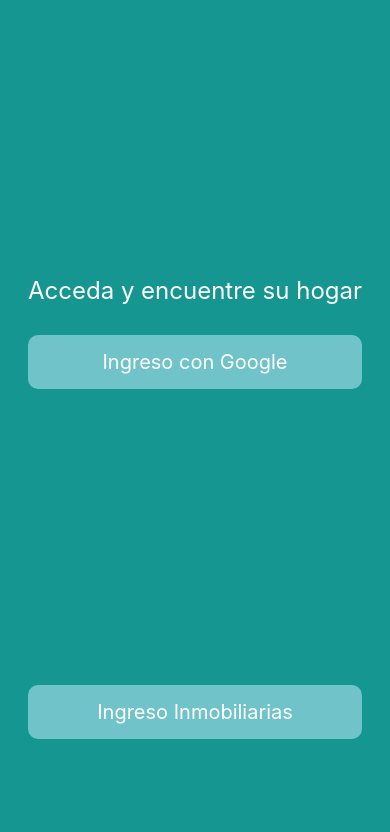
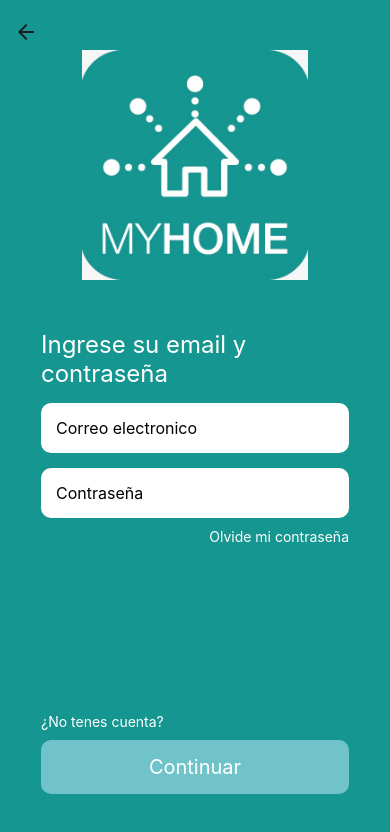
Before and after one commit to WangJian-114/myHome, a React Native app: screen /login-real-state in a window 390 px wide. Shown: the top 832 px of the page. Built offline with nearby package versions, Linux system fonts and the light colour scheme.

Commit message:
small fix

```diff
--- a/App.jsx
+++ b/App.jsx
@@ -3,6 +3,7 @@ import {NavigationContainer} from '@react-navigation/native';
 import {createNativeStackNavigator} from '@react-navigation/native-stack';
 
 import Login from './components/login/Login';
+import LoginRealState from './components/login/LoginRealState';
 
 const Stack = createNativeStackNavigator();
 
@@ -11,10 +12,21 @@ const App = () => {
   return (
     <>
       <NavigationContainer>
-        <Stack.Navigator initialRouteName="Login">
+        <Stack.Navigator initialRouteName="login">
           <Stack.Screen
-            name="Login"
+            name="login"
             component={Login}
+            options={{
+              title: '',
+              headerStyle: {
+                backgroundColor: '#159690',
+              },
+              headerTransparent: true,
+            }}
+          />
+          <Stack.Screen
+            name="login-real-state"
+            component={LoginRealState}
             options={{
               title: '',
               headerStyle: {
--- a/components/login/Login.jsx
+++ b/components/login/Login.jsx
@@ -1,14 +1,25 @@
 import React from 'react';
-import {Text, View, SafeAreaView, Pressable} from 'react-native';
+import {Text, View, SafeAreaView, Pressable, Image} from 'react-native';
 
 import loginStyles from './style/loginStyles';
 
-const Login = () => {
+const Login = ({navigation}) => {
+  const loginRealState = () => {
+    console.log('CONSOLE ejecute');
+    navigation.navigate('login-real-state');
+  };
+
   return (
     <>
       <SafeAreaView style={loginStyles.mainContainer}>
         <View style={loginStyles.loginContainer}>
           <View style={loginStyles.topSection}>
+            <View style={loginStyles.logoContainer}>
+              <Image
+                style={loginStyles.logo}
+                source={require('../../assets/img/logo.jpg')}
+              />
+            </View>
             <Text style={loginStyles.message}>Acceda y encuentre su hogar</Text>
             <Pressable
               onPress={() => console.log('Ingreso User --')}
@@ -21,7 +32,7 @@ const Login = () => {
 
           <View>
             <Pressable
-              onPress={() => console.log('Ingreso Inmobiliarias --')}
+              onPress={() => loginRealState()}
               style={loginStyles.realStateButton}>
               <Text style={loginStyles.realStateButtonText}>
                 Ingreso Inmobiliarias
--- a/components/login/LoginRealState.jsx
+++ b/components/login/LoginRealState.jsx
@@ -1,31 +1,54 @@
 import React from 'react';
-import {Text, View, SafeAreaView, Pressable} from 'react-native';
+import {
+  Text,
+  TextInput,
+  View,
+  SafeAreaView,
+  Pressable,
+  Image,
+} from 'react-native';
 
 import loginStyles from './style/loginStyles';
 
-const Login = () => {
+const LoginRealState = () => {
   return (
     <>
       <SafeAreaView style={loginStyles.mainContainer}>
         <View style={loginStyles.loginContainer}>
           <View style={loginStyles.topSection}>
-            <Text style={loginStyles.message}>Acceda y encuentre su hogar</Text>
-            <Pressable
-              onPress={() => console.log('Ingreso User --')}
-              style={loginStyles.googleButton}>
-              <Text style={loginStyles.googleButtonText}>
-                Ingreso con Google
-              </Text>
+            <View style={loginStyles.logoContainer}>
+              <Image
+                style={loginStyles.logo}
+                source={require('../../assets/img/logo.jpg')}
+              />
+            </View>
+            <Text style={loginStyles.message}>
+              Ingrese su email y contraseña
+            </Text>
+            <TextInput
+              placeholder="Correo electronico"
+              style={loginStyles.loginTextInput}
+              maxHeight={100}
+            />
+            <TextInput
+              placeholder="Contraseña"
+              style={loginStyles.loginTextInput}
+              secureTextEntry
+            />
+            <Pressable>
+              <Text style={loginStyles.forgetPass}>Olvide mi contraseña</Text>
             </Pressable>
           </View>
 
           <View>
+            <Pressable>
+              <Text style={loginStyles.NoAcount}>¿No tenes cuenta?</Text>
+            </Pressable>
+
             <Pressable
               onPress={() => console.log('Ingreso Inmobiliarias --')}
               style={loginStyles.realStateButton}>
-              <Text style={loginStyles.realStateButtonText}>
-                Ingreso Inmobiliarias
-              </Text>
+              <Text style={loginStyles.realStateButtonText}>Continuar</Text>
             </Pressable>
           </View>
         </View>
@@ -34,4 +57,4 @@ const Login = () => {
   );
 };
 
-export default Login;
+export default LoginRealState;
--- a/components/login/style/loginStyles.jsx
+++ b/components/login/style/loginStyles.jsx
@@ -9,9 +9,21 @@ const loginStyles = StyleSheet.create({
     height: '100%',
   },
   loginContainer: {
-    height: '75%',
+    height: '100%',
     display: 'flex',
     justifyContent: 'space-between',
+    paddingHorizontal: 41,
+  },
+  logoContainer: {
+    display: 'flex',
+    justifyContent: 'center',
+    alignItems: 'center',
+    paddingHorizontal: 41,
+  },
+  logo: {
+    width: '100%',
+    height: 230,
+    marginBottom: 50,
   },
   message: {
     fontSize: 24,
@@ -30,19 +42,37 @@ const loginStyles = StyleSheet.create({
     color: 'white',
   },
   topSection: {
-    marginTop: 170,
+    marginTop: 50,
   },
   realStateButton: {
     backgroundColor: '#71c3ca',
     paddingVertical: 15,
     borderRadius: 10,
     paddingHorizontal: 60,
+    marginBottom: 50,
   },
   realStateButtonText: {
     fontSize: 20,
     textAlign: 'center',
     color: 'white',
   },
+  loginTextInput: {
+    fontSize: 16,
+    marginTop: 15,
+    padding: 15,
+    borderRadius: 10,
+    backgroundColor: '#FFF',
+    width: 'auto',
+  },
+  NoAcount: {
+    marginBottom: 10,
+    color: 'white',
+  },
+  forgetPass: {
+    textAlign: 'right',
+    marginTop: 10,
+    color: 'white',
+  },
 });
 
 export default loginStyles;
```
Also changed, not shown: assets/img/logo.jpg (added).
